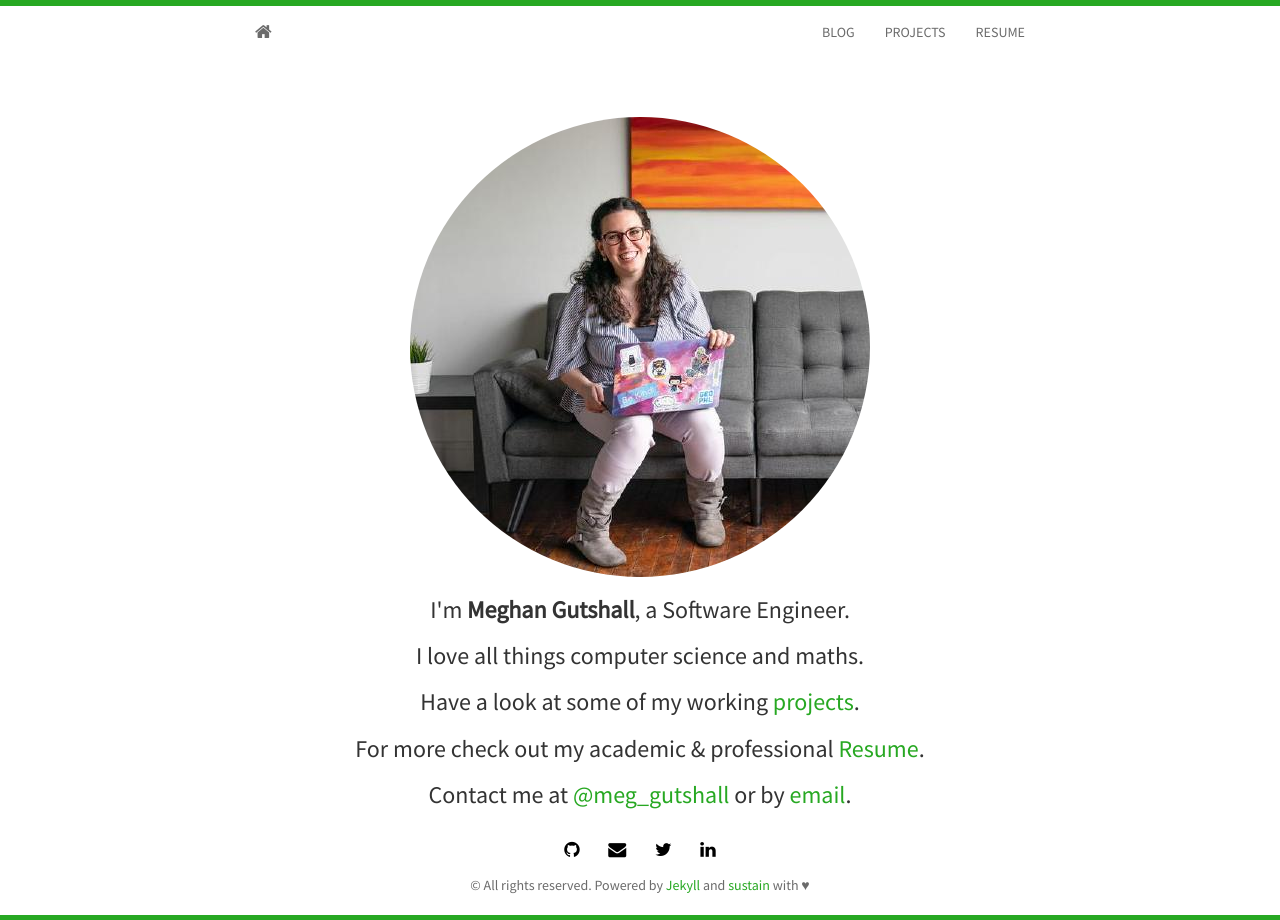
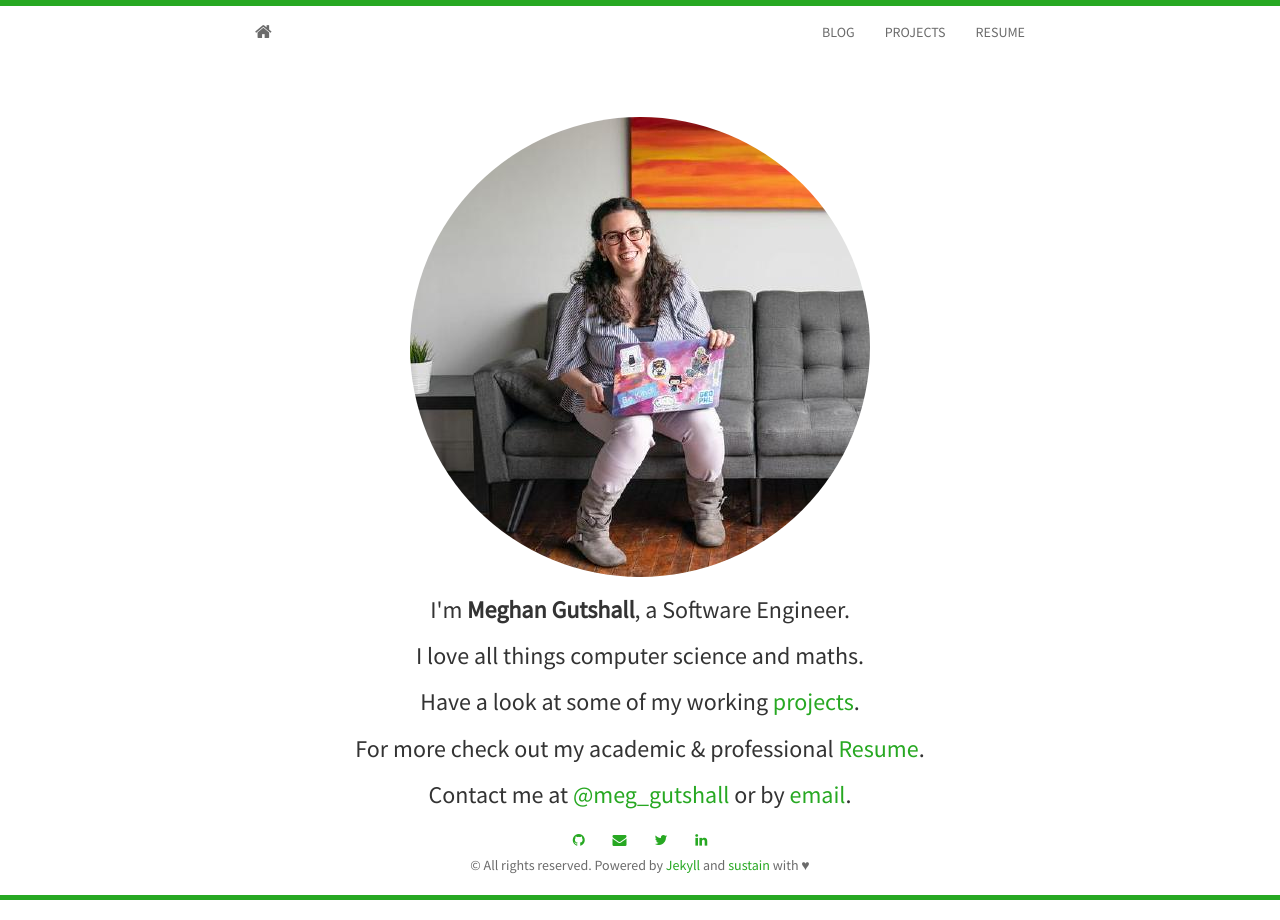
Before and after one commit to meg-gutshall/portfolio-with-projects-and-resume, a Jekyll site: the page built from index.html, in a window 1280 px wide. Built offline with Jekyll 4.4.1, drawn with Linux system fonts in a browser that asks for light colours; nearby versions of some CDN libraries; the list of posts is cut into pages by our own code.

Commit message:
Remove h4 tags

```diff
--- a/_includes/social.html
+++ b/_includes/social.html
@@ -1,5 +1,4 @@
 <div class="social">
-	<h4>
     {% if site.github %}
 	  <a href="http://github.com/{{ site.github }}"><i class="fa fa-github"></i></a>
     {% endif %}
@@ -16,5 +15,4 @@
     {% if site.stackoverflow %}
 	  <a href="http://stackoverflow.com/{{ site.stackoverflow }}"><i class="fa fa-stack-overflow"></i></a>
     {% endif %}
-	</h4>
 </div>
```
